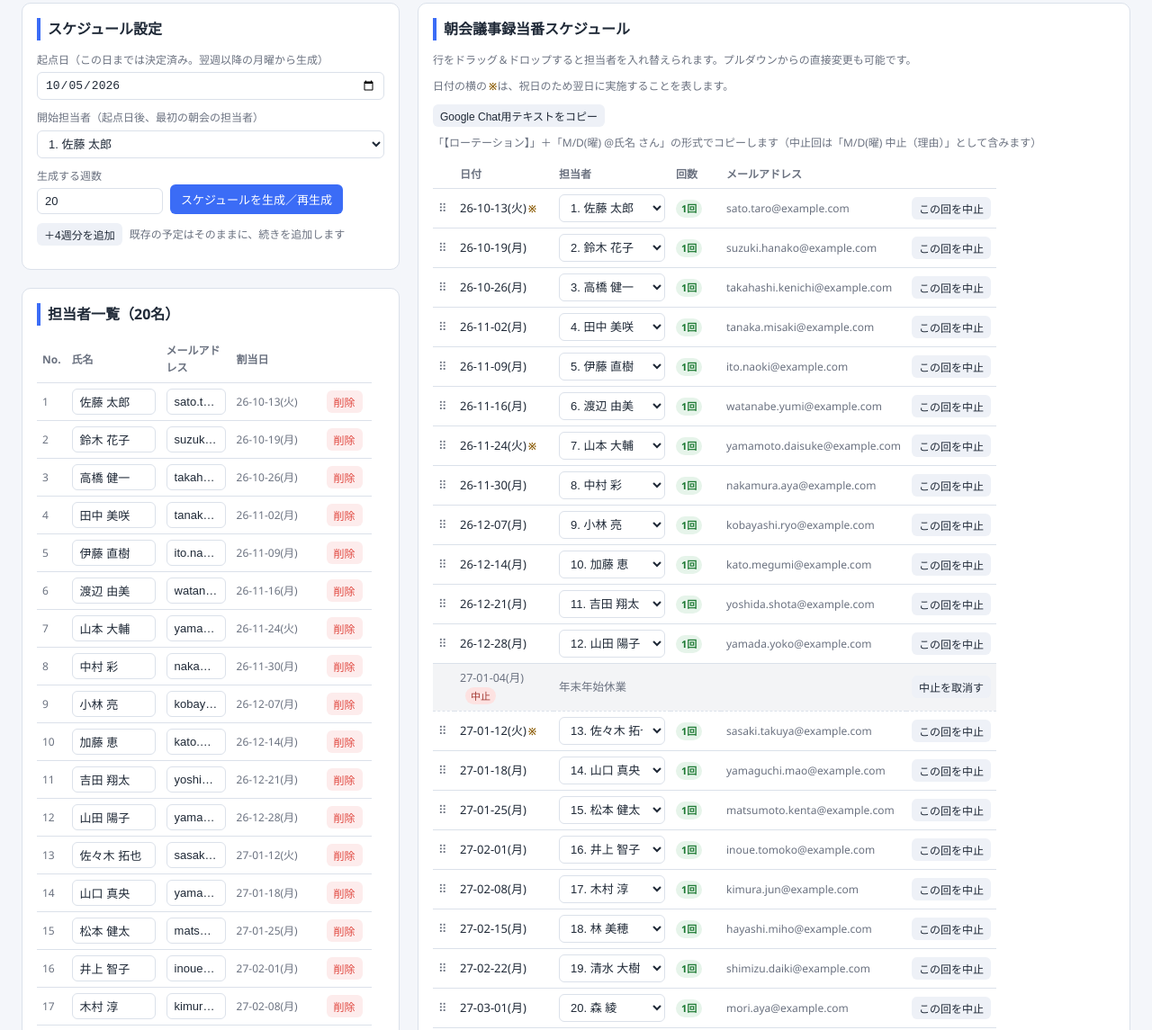
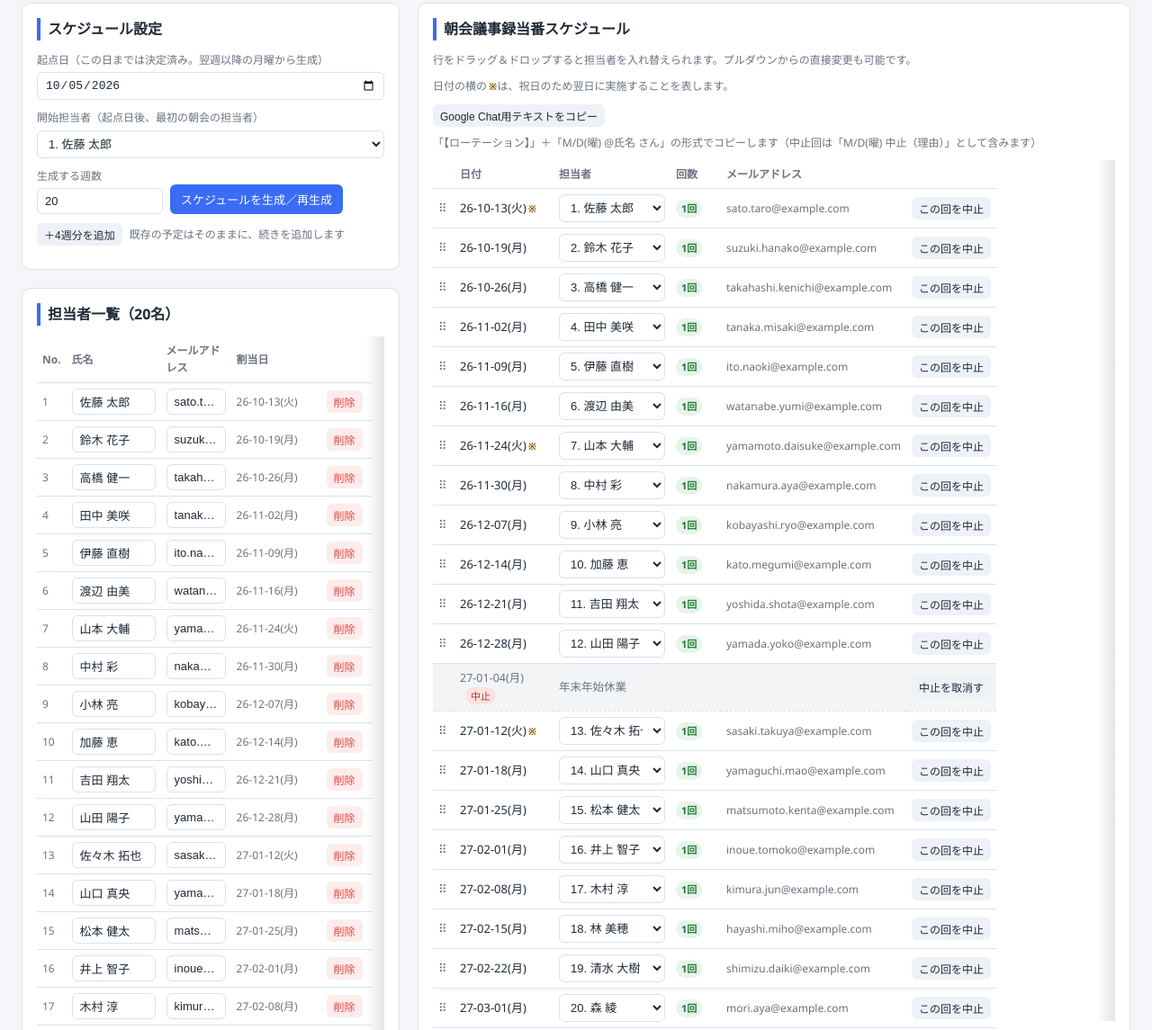
Before and after one commit to sup-nhasuike/asakai-touban, a plain HTML site: page public/index.html in a window 1280 px wide. Shown: the part 362-1507 px from the top of the page at 90% size. Drawn offline with Linux system fonts and the light colour scheme.

Commit message:
横スクロール可能な表の右端に、続きがあることを示す影を追加
.table-scroll::after で右端にグラデーションの影を重ね、
横スクロールで隠れているボタン等に気づきやすくする。

Co-Authored-By: Claude Sonnet 5 <noreply@anthropic.com>

```diff
--- a/public/index.html
+++ b/public/index.html
@@ -43,7 +43,13 @@
   button.danger:hover{background:#fbdada; color:var(--danger-dark);}
   table{width:100%; border-collapse:collapse; font-size:13px;}
   /* スマホ幅では列が狭くなりすぎるので、表だけ横スクロールできるようにする */
-  .table-scroll{overflow-x:auto; -webkit-overflow-scrolling:touch; margin-bottom:8px;}
+  .table-scroll{overflow-x:auto; -webkit-overflow-scrolling:touch; margin-bottom:8px; position:relative;}
+  /* 表がまだ右に続いている（横スクロールできる）ことに気づけるよう、右端に薄い影を出す */
+  .table-scroll::after{
+    content:''; position:absolute; top:0; right:0; bottom:8px; width:20px;
+    background:linear-gradient(to right, rgba(244,246,250,0), rgba(31,41,55,.12));
+    pointer-events:none;
+  }
   .table-scroll table{min-width:520px;}
   @media (max-width:480px){
     body{padding:12px;}
```
